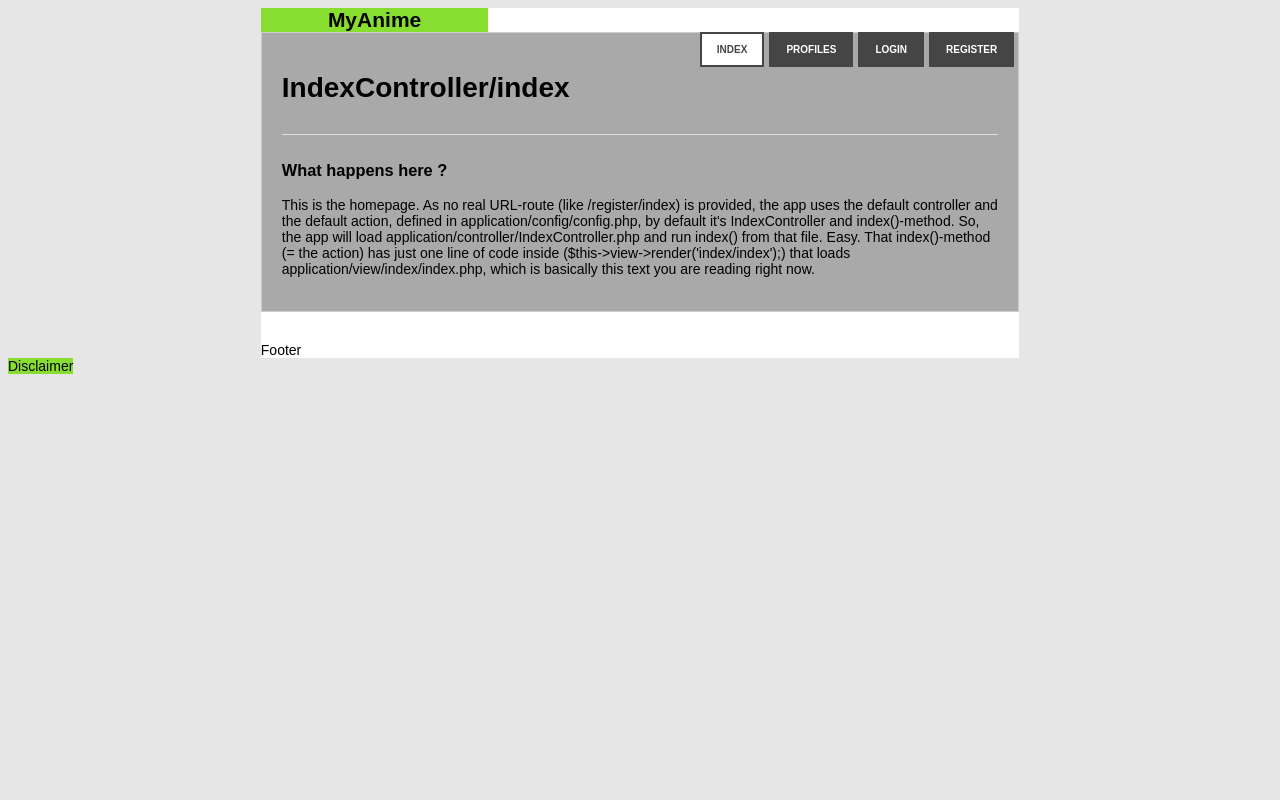
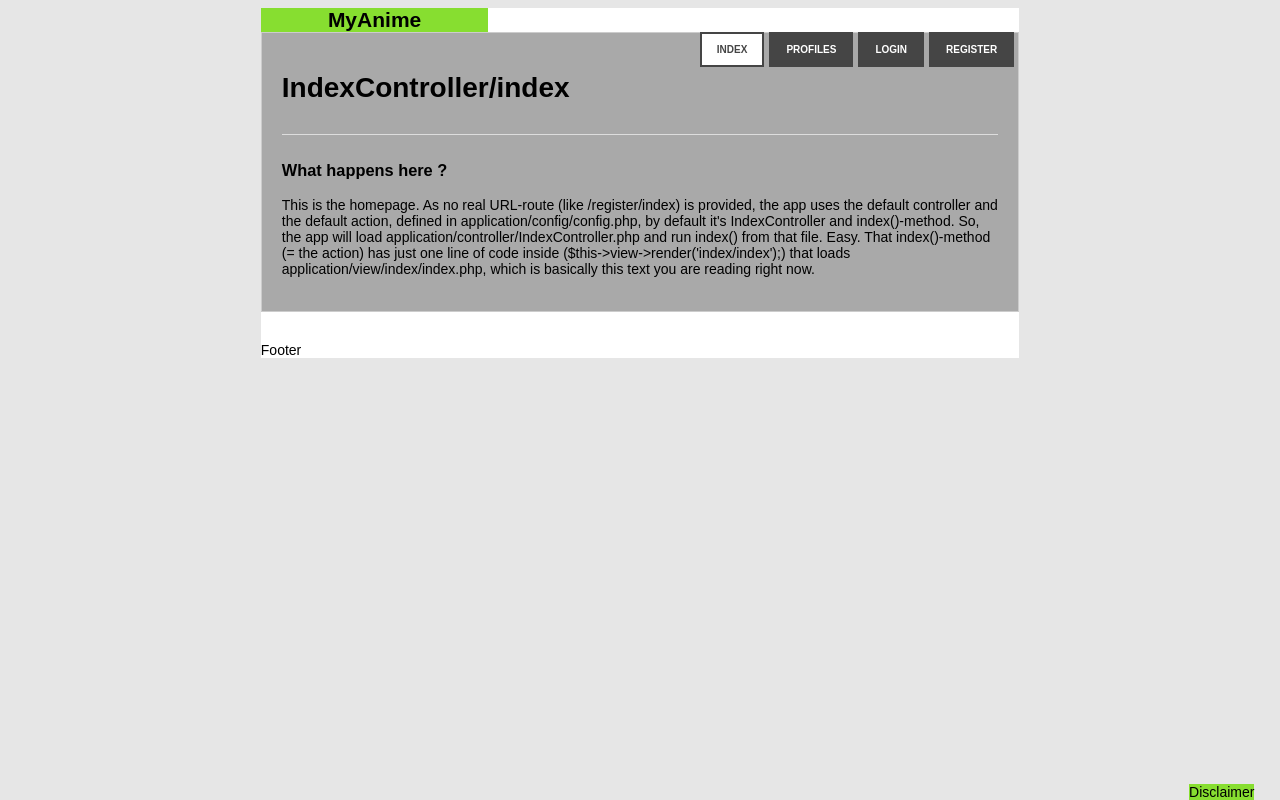
Before and after one commit to SemTabetha/myanime, a PHP site: page / in a window 1280 px wide. Run offline with PHP 8.4, Linux system fonts and the light colour scheme; some libraries are stand-ins or nearby versions.

Commit message:
disc position

```diff
--- a/public/css/style.css
+++ b/public/css/style.css
@@ -93,7 +93,7 @@
 .navigation.right {
     position: fixed;
     top: 0px;
-    left:86%;
+    right: 5%;
     z-index:10;
 }
 #button-acc{
@@ -282,4 +282,8 @@
     background-color: rgb(135,222,48);
     text-decoration: none;
     color: black;
+    position: fixed;
+    top: 98%;
+    right: 2%;
+    z-index:10;
 }
```
